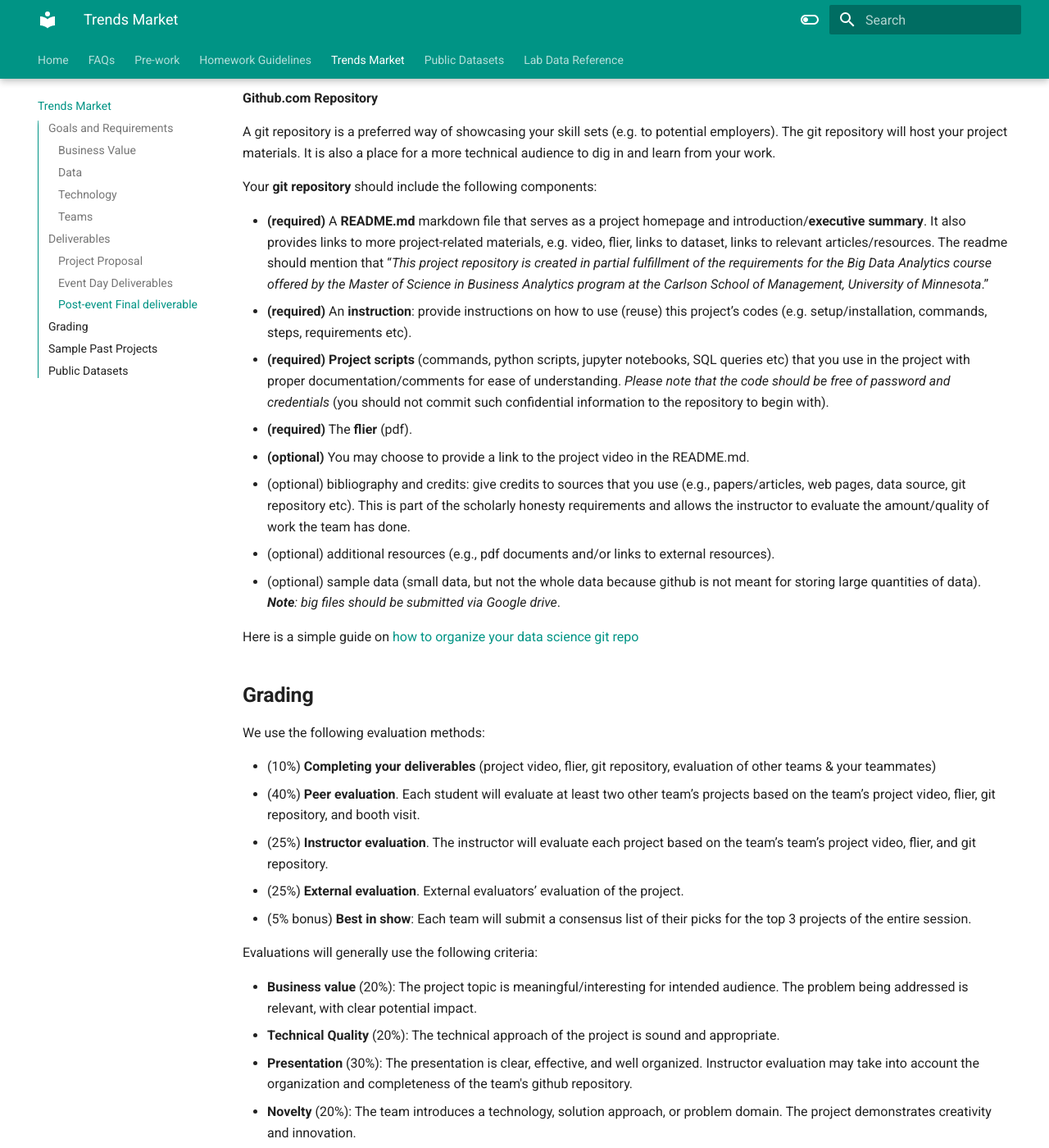
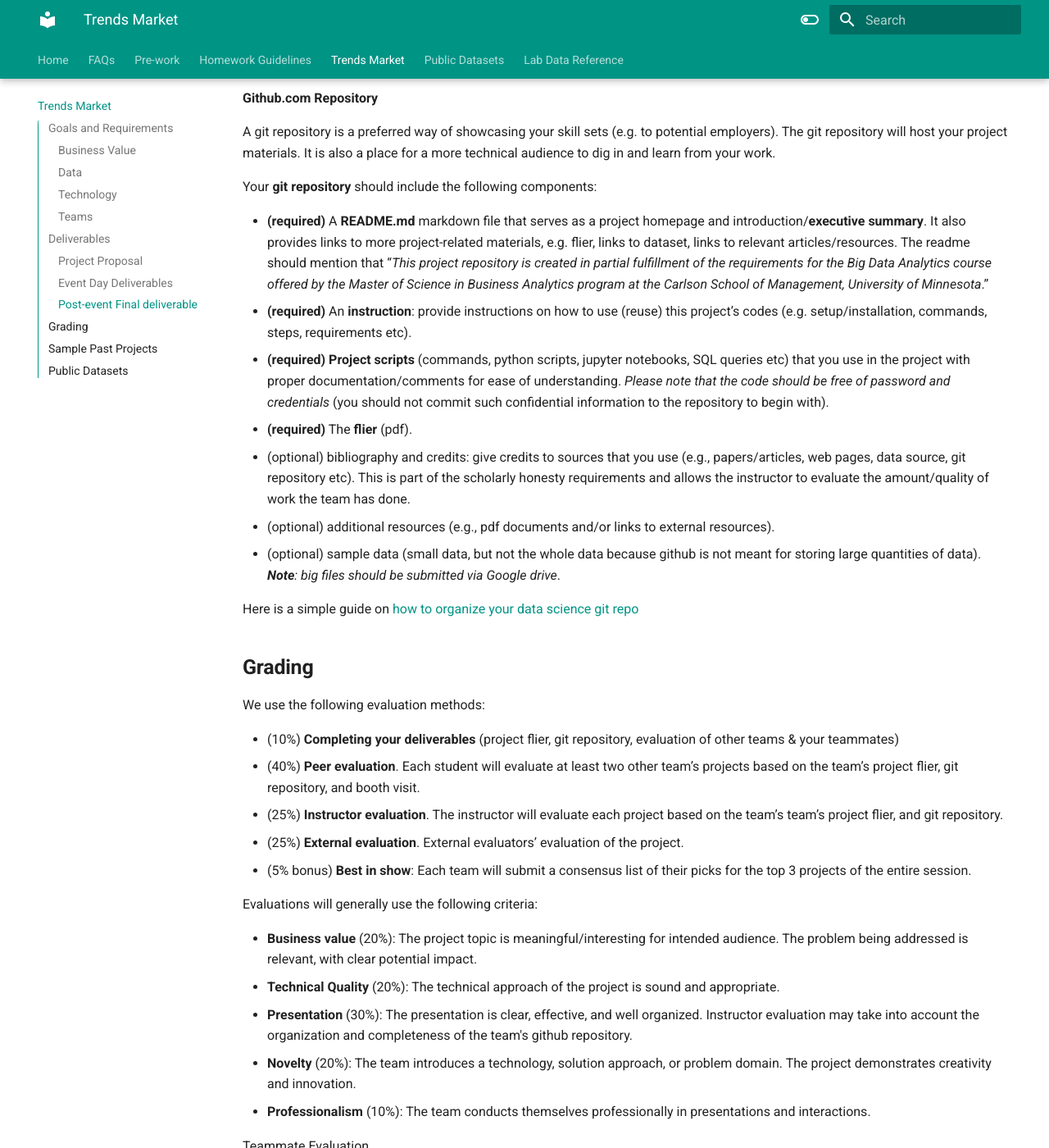
Before and after one commit to de4liu/bigdata, an MkDocs documentation site: the page built from docs/trendsMarket.md, in a window 1280 px wide and 1400 px high, scrolled down 3255 px. Shown: the whole window at 82% size. Built offline with MkDocs 1.6.1 and Material for MkDocs 9.7.7, drawn with Linux system fonts in a browser that asks for light colours.

Commit message:
update trends

```diff
--- a/docs/trendsMarket.md
+++ b/docs/trendsMarket.md
@@ -106,11 +106,10 @@
 
 Your **git repository** should include the following components:
 
-* **(required)** A **README.md** markdown file that serves as a project homepage and introduction/**executive summary**. It also provides links to more project-related materials, e.g. video, flier, links to dataset, links to relevant articles/resources. The readme should mention that “*This project repository is created in partial fulfillment of the requirements for the Big Data Analytics course offered by the Master of Science in Business Analytics program at the Carlson School of Management, University of Minnesota*.”
+* **(required)** A **README.md** markdown file that serves as a project homepage and introduction/**executive summary**. It also provides links to more project-related materials, e.g. flier, links to dataset, links to relevant articles/resources. The readme should mention that “*This project repository is created in partial fulfillment of the requirements for the Big Data Analytics course offered by the Master of Science in Business Analytics program at the Carlson School of Management, University of Minnesota*.”
 * **(required)** An **instruction**: provide instructions on how to use (reuse) this project’s codes (e.g. setup/installation, commands, steps, requirements etc).
 * **(required)** **Project scripts** (commands, python scripts, jupyter notebooks, SQL queries etc) that you use in the project with proper documentation/comments for ease of understanding. *Please note that the code should be free of password and credentials* (you should not commit such confidential information to the repository to begin with).
 * **(required)** The **flier** (pdf).
-* **(optional)** You may choose to provide a link to the project video in the README.md.
 * (optional) bibliography and credits: give credits to sources that you use (e.g.,  papers/articles, web pages, data source, git repository etc). This is part of the scholarly honesty requirements and allows the instructor to evaluate the amount/quality of work the team has done.
 * (optional) additional resources (e.g., pdf documents and/or links to external resources).
 * (optional) sample data (small data, but not the whole data because github is not meant for storing large quantities of data). ***Note**: big files should be submitted via Google drive*.
@@ -121,9 +120,9 @@
 
 We use the following evaluation methods:
 
-* (10%) **Completing your deliverables** (project video, flier, git repository, evaluation of other teams & your teammates)
-* (40%) **Peer evaluation**. Each student will evaluate at least two other team’s projects based on the team’s project video, flier, git repository, and booth visit.
-* (25%) **Instructor evaluation**. The instructor will evaluate each project based on the team’s team’s project video, flier, and git repository.
+* (10%) **Completing your deliverables** (project flier, git repository, evaluation of other teams & your teammates)
+* (40%) **Peer evaluation**. Each student will evaluate at least two other team’s projects based on the team’s project flier, git repository, and booth visit.
+* (25%) **Instructor evaluation**. The instructor will evaluate each project based on the team’s team’s project flier, and git repository.
 * (25%) **External evaluation**. External evaluators’ evaluation of the project.
 * (5% bonus) **Best in show**: Each team will submit a consensus list of their picks for the top 3 projects of the entire session.
 
```
